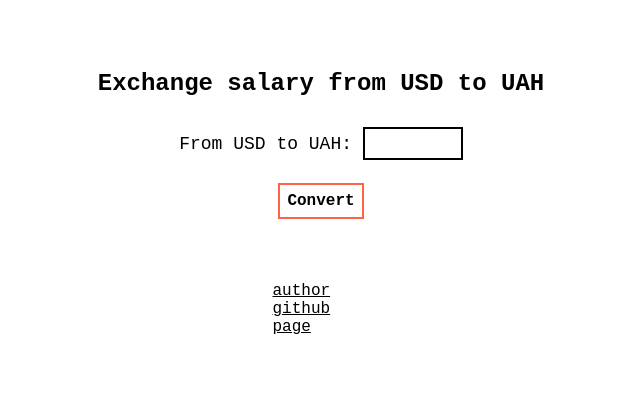
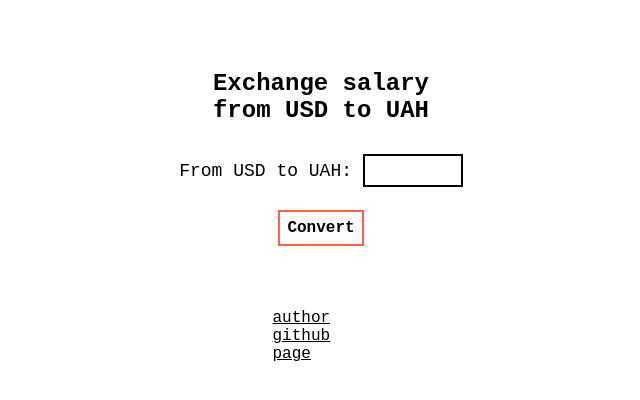
Before and after one commit to kor1k/exchange_USD_to_UAH, a plain HTML site: page index.html in a window 1280 px wide. Shown: the whole page, without its empty margins (319-959 px from the left). Drawn offline with nearby package versions, Linux system fonts and the light colour scheme; no server answers.

Commit message:
edited title and cleaned js

```diff
--- a/index.html
+++ b/index.html
@@ -1 +1 @@
-<!doctype html><html lang="en"><head><meta charset="UTF-8"><meta name="viewport" content="width=device-width, user-scalable=no, initial-scale=1.0, maximum-scale=1.0, minimum-scale=1.0"><meta http-equiv="X-UA-Compatible" content="ie=edge"><title>NBU USD Exchange</title><link rel="stylesheet" href="style.css"></head><body><section class="container"><div class="content"><h2>Exchange salary from USD to UAH</h2><p id="date"></p><p id="price"></p><label>From USD to UAH: <input pattern="[0-9]*" class="amount" id="amount" type="number"></label><a class="submit" id="submit" href="#">Convert</a><p id="result"></p></div></section><footer><a target="_blank" href="https://github.com/kor1k">author github page</a></footer><script src="https://code.jquery.com/jquery-3.4.1.min.js" integrity="sha256-CSXorXvZcTkaix6Yvo6HppcZGetbYMGWSFlBw8HfCJo=" crossorigin="anonymous"></script><script src="script.js"></script></body></html>
+<!doctype html><html lang="en"><head><meta charset="UTF-8"><meta name="viewport" content="width=device-width, user-scalable=no, initial-scale=1.0, maximum-scale=1.0, minimum-scale=1.0"><meta http-equiv="X-UA-Compatible" content="ie=edge"><title>NBU USD Exchange</title><link rel="stylesheet" href="style.css"></head><body><section class="container"><div class="content"><h2>Exchange salary <br> from USD to UAH</h2><p id="date"></p><p id="price"></p><label>From USD to UAH: <input pattern="[0-9]*" class="amount" id="amount" type="number"></label><a class="submit" id="submit" href="#">Convert</a><p id="result"></p></div></section><footer><a target="_blank" href="https://github.com/kor1k">author github page</a></footer><script src="https://code.jquery.com/jquery-3.4.1.min.js" integrity="sha256-CSXorXvZcTkaix6Yvo6HppcZGetbYMGWSFlBw8HfCJo=" crossorigin="anonymous"></script><script src="script.js"></script></body></html>
--- a/script.js
+++ b/script.js
@@ -14,7 +14,6 @@ let dym_format = formatDate(Date()),
 function dataHandler() {
     $.ajax({
         type: "GET", url: url, success: function (t) {
-
             $("#amount").val() >= 1e5 && $("#result").html("You have too big salary. СБУ is watching you :)"), $("#date").html(t[0].exchangedate), $("#price").html("1 USD = " + t[0].rate.toFixed(2) + " UAH"), $("#submit").on("click", function () {
                 $("#amount").val() >= 1 && !0 !== isNaN($("#amount").val()) ? $("#result").html((t[0].rate.toFixed(2) * $("#amount").val()).toFixed(2) + " UAH") : $("#result").html("Error! There is allowed only digits!")
             })
```
